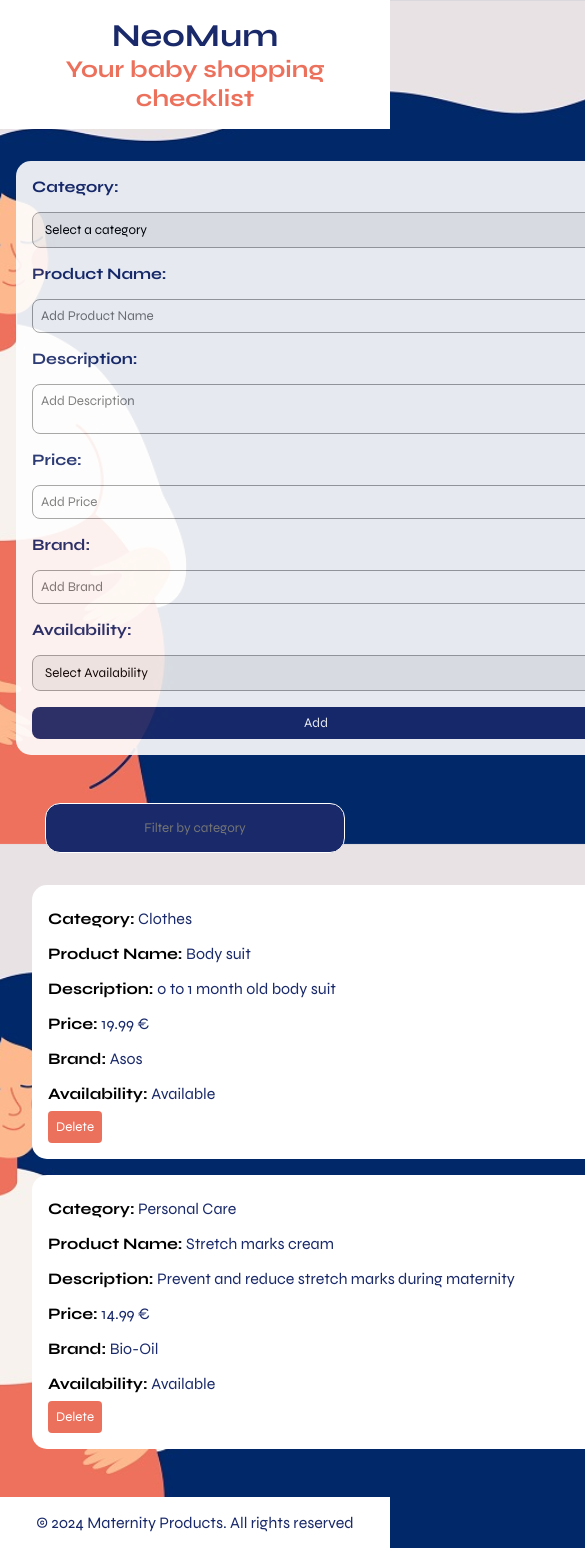
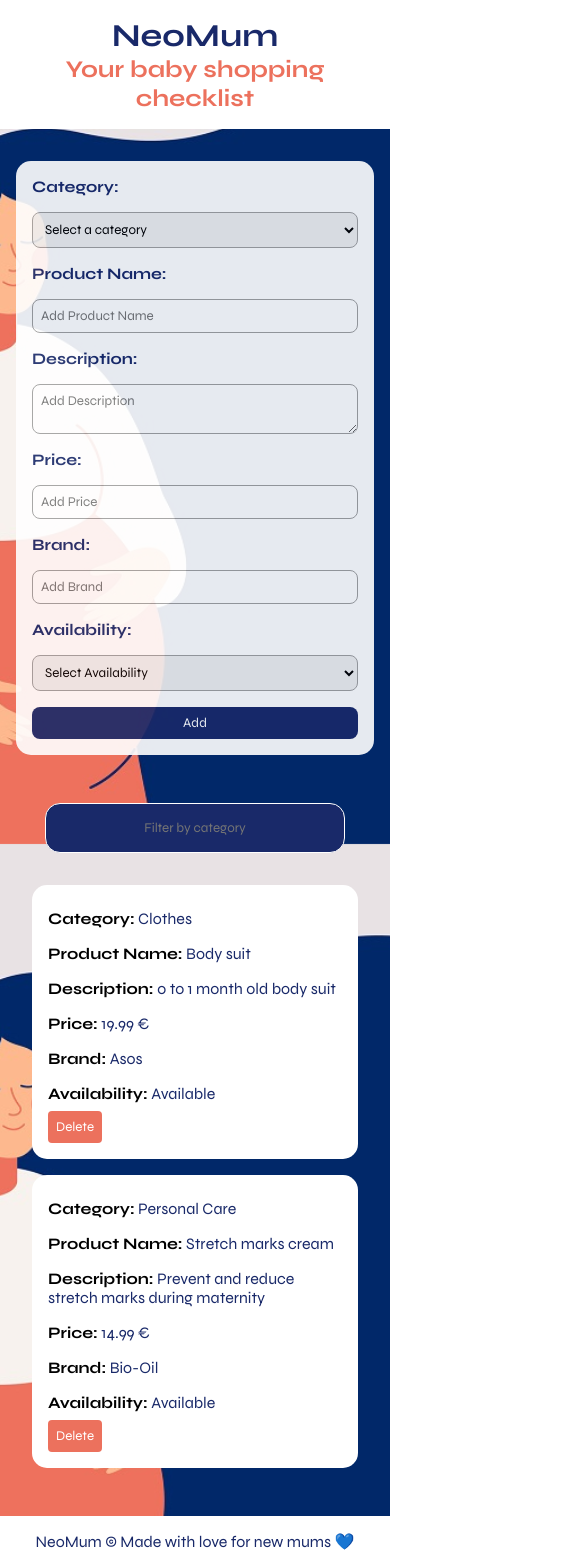
Before and after one commit to giadantioco/deploy-maternity-app, a React (Vite) app: page / in a window 390 px wide. Shown: the top 1567 px of the page, 585 px wide, since content can reach past the window. Built offline with nearby package versions, Linux system fonts and the light colour scheme.

Commit message:
fix: make form and cards responsive

```diff
--- a/index.html
+++ b/index.html
@@ -1,10 +1,10 @@
-<!DOCTYPE html>
+<!doctype html>
 <html lang="en">
   <head>
     <meta charset="UTF-8" />
     <link rel="icon" type="image/svg+xml" href="/vite.svg" />
     <meta name="viewport" content="width=device-width, initial-scale=1.0" />
-    <title>Maternity App</title>
+    <title>NeoMum</title>
   </head>
   <body>
     <div id="root"></div>
--- a/src/components/Form/Form.module.css
+++ b/src/components/Form/Form.module.css
@@ -1,5 +1,6 @@
 .form {
-  width: 600px;
+  width: 100%;
+  max-width: 600px;
   display: flex;
   flex-direction: column;
   margin: 16px auto;
--- a/src/components/Product/Product.module.css
+++ b/src/components/Product/Product.module.css
@@ -1,5 +1,6 @@
 .product {
-  width: 600px;
+  width: 100%;
+  max-width: 600px;
   margin: 0 auto;
   display: flex;
   flex-direction: column;
--- a/src/data/labels.js
+++ b/src/data/labels.js
@@ -15,7 +15,7 @@ export const labels = {
   // filter
   filter: "Filter by category",
   // footer
-  footer: "© 2024 Maternity Products. All rights reserved",
+  footer: "NeoMum © Made with love for new mums 💙",
   // option values
   optCategory: "Select a category",
   optClothes: "Clothes",
```
